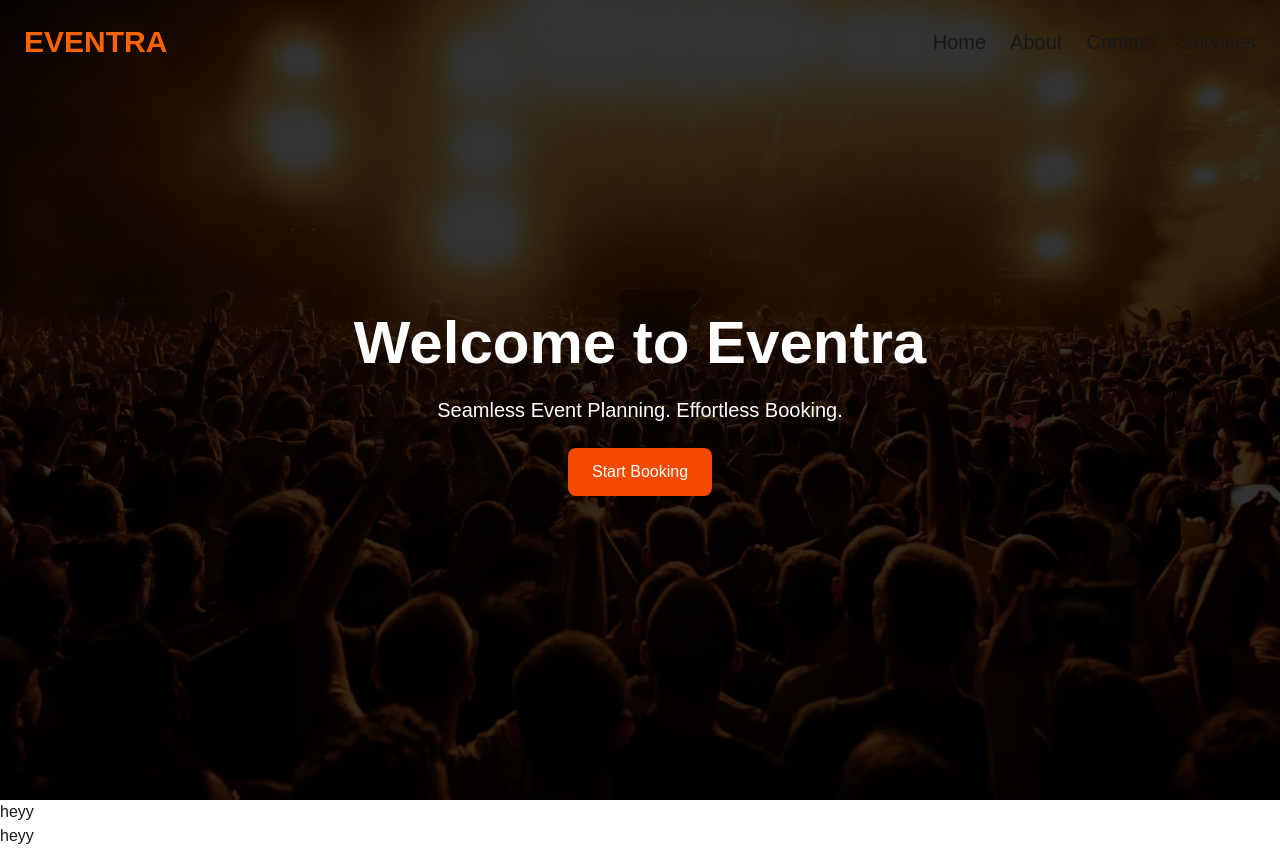
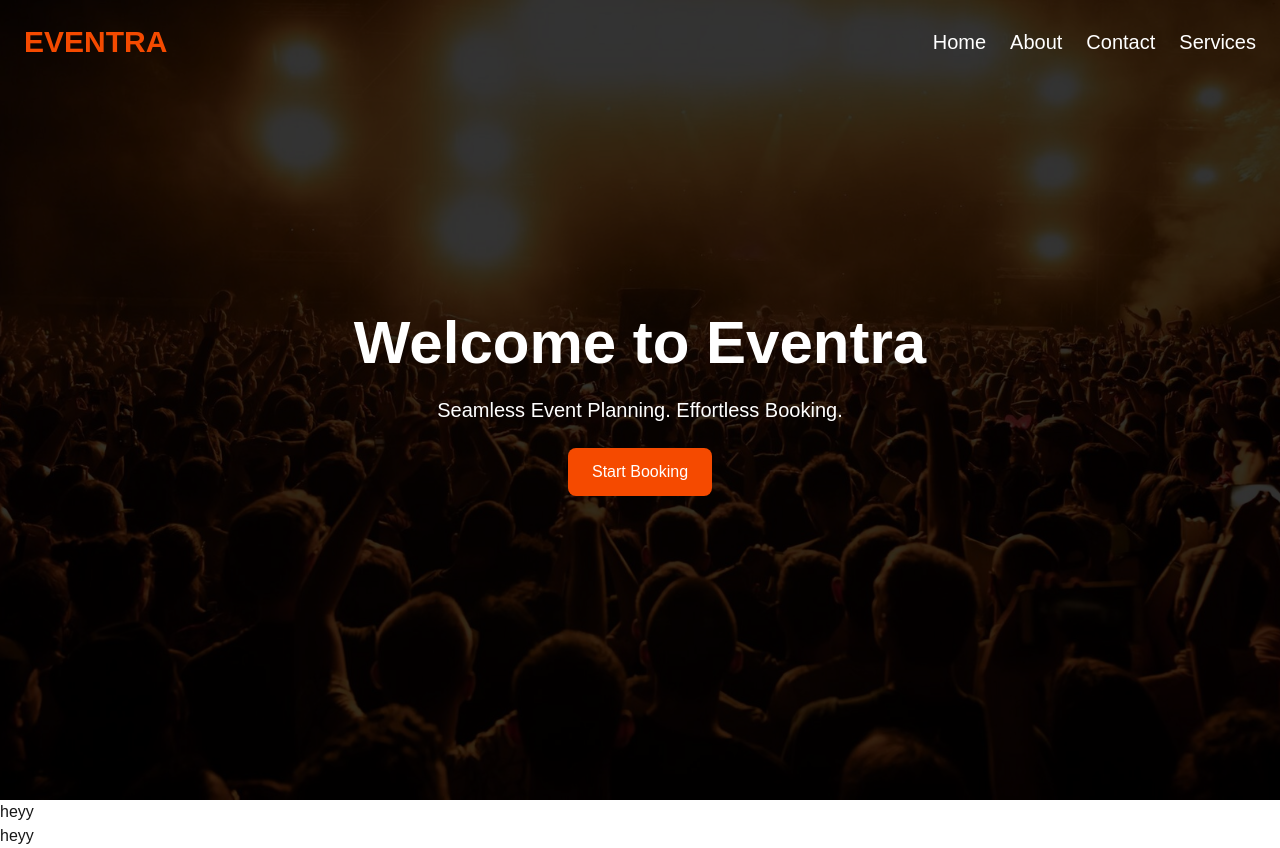
Before and after one commit to Haywhai1/event-booking-nextjs-, a Next.js app: page / in a window 1280 px wide. Built offline with nearby package versions, Linux system fonts and the light colour scheme.

Commit message:
first commit

```diff
--- a/src/app/(landing)/hero/index.tsx
+++ b/src/app/(landing)/hero/index.tsx
@@ -1,12 +1,18 @@
 const Hero = () => {
   return (
-    <section className="relative h-[100vh] bg-cover bg-center">
-      {/* Background Image */}
-      <div className="absolute inset-0 bg-center bg-cover bg-no-repeat bg-scroll bg-[url('/images/hero-img.jpg')]">
+    <section className="relative w-full h-screen overflow-hidden">
+      {/* Background Image as img tag */}
+      <img
+        src="/images/hero-img.jpg"
+        alt="Hero background"
+        className="absolute inset-0 w-full h-full object-cover object-center z-0"
+      />
+
       {/* Dark overlay */}
-        <div className="absolute inset-0 bg-black/80 w-full h-screen">
+      <div className="absolute inset-0 bg-black/80 z-10" />
+
       {/* Hero content */}
-          <div className="relative z-10 flex items-center justify-center h-full px-4 text-center text-white">
+      <div className="relative z-20 flex items-center justify-center h-full px-4 text-center text-white">
         <div className="max-w-2xl">
           <h1 className="text-4xl md:text-6xl font-bold leading-tight">
             Welcome to Eventra
@@ -22,8 +28,6 @@ const Hero = () => {
           </a>
         </div>
       </div>
-        </div>
-      </div>
     </section>
   );
 };
--- a/src/app/layout.tsx
+++ b/src/app/layout.tsx
@@ -11,6 +11,14 @@ const geistMono = Geist_Mono({
   variable: "--font-geist-mono",
   subsets: ["latin"],
 });
+
+// Correct way to handle viewport metadata in Next.js 13+
+export const viewport = {
+  width: "device-width",
+  initialScale: 1,
+  maximumScale: 1,
+  userScalable: "no",
+};
 
 export const metadata: Metadata = {
   title: "Haywhai Event-Booking",
--- a/src/app/shared/navbar/index.tsx
+++ b/src/app/shared/navbar/index.tsx
@@ -5,14 +5,11 @@ import { useState, useEffect } from "react";
 const Navbar = () => {
   const [isSticky, setIsSticky] = useState(false);
   const [isNavOpen, setIsNavOpen] = useState(false);
+
   const handleNav = () => {
     setIsNavOpen(!isNavOpen);
-    if(!isNavOpen){
-      document.body.style.overflow = "hidden"
-    }else{
-      document.body.style.overflow = "scroll"
-    }
-  } // State to manage the mobile menu
+    document.body.style.overflow = !isNavOpen ? "hidden" : "scroll";
+  };
 
   useEffect(() => {
     const handleScroll = () => {
@@ -24,21 +21,18 @@ const Navbar = () => {
 
   return (
     <nav
-      className={`fixed top-0 left-0 w-full z-50 transition-all duration-700 ease-in-out ${
+      className={`fixed top-0 left-0 w-full z-50 ease-in duration-300 ${
         isSticky ? "bg-black/90 shadow-lg" : "bg-transparent"
       }`}
     >
       <div className="max-w-screen-xl mx-auto px-4 py-6 md:px-6">
         <div className="flex items-center justify-between">
-          <a href="#" className="z-20 text-2xl md:text-3xl font-bold text-[#f96306]">
+          <a href="#" className="z-50 text-2xl md:text-3xl font-bold text-orange-600">
             EVENTRA
           </a>
 
-          {/* Hamburger Icon for mobile */}
-          <div
-            className="md:hidden flex items-center z-20"
-            onClick={handleNav} // Toggle menu visibility
-          >
+          {/* Hamburger Icon */}
+          <div className="md:hidden flex items-center z-50" onClick={handleNav}>
             <svg
               xmlns="http://www.w3.org/2000/svg"
               fill="none"
@@ -46,45 +40,32 @@ const Navbar = () => {
               stroke="currentColor"
               className="w-8 h-8 text-white"
             >
-              <path
-                strokeLinecap="round"
-                strokeLinejoin="round"
-                strokeWidth="2"
-                d="M4 6h16M4 12h16M4 18h16"
-              />
+              <path strokeLinecap="round" strokeLinejoin="round" strokeWidth="2" d="M4 6h16M4 12h16M4 18h16" />
             </svg>
           </div>
 
-          {/* Menu List */}
-          <ul
-            className={`md:flex space-x-6 md:text-xl transition-all duration-300 ease-in-out ${
-              isNavOpen
-                ? "absolute top-0 left-0 w-full h-screen bg-black/90 flex flex-col justify-center items-center text-white text-2xl space-y-6"
-                : "hidden"
-            }`}
-          >
-            <li>
-              <a href={"/hero"}className="hover:text-[#f96306]">
-                Home
-              </a>
-            </li>
-            <li>
-              <a href={"/about"}className="hover:text-[#f96306]">
-                About
-              </a>
-            </li>
-            <li>
-              <a href="#services" className="hover:text-[#f96306] ">
-                Contact
-              </a>
-            </li>
-            <li>
-              <a href="#contact" className="hover:text-[#f96306]">
-              Services
-              </a>
-            </li>
+          {/* Desktop Menu */}
+          <ul className="hidden md:flex space-x-6 text-white text-xl">
+            <li><a href="/hero" className="hover:text-[#f96306]">Home</a></li>
+            <li><a href="/about" className="hover:text-[#f96306]">About</a></li>
+            <li><a href="#services" className="hover:text-[#f96306]">Contact</a></li>
+            <li><a href="#contact" className="hover:text-[#f96306]">Services</a></li>
           </ul>
         </div>
+      </div>
+
+      {/* Mobile Menu with transition */}
+      <div
+        className={`fixed top-0 left-0 w-full h-screen bg-black/90 text-white z-40 transform transition-transform duration-300 ease-in-out md:hidden ${
+          isNavOpen ? "translate-x-0" : "-translate-x-full"
+        }`}
+      >
+        <ul className="flex flex-col justify-center items-center h-full space-y-6 text-2xl">
+          <li><a href="/hero" className="hover:text-[#f96306]" onClick={handleNav}>Home</a></li>
+          <li><a href="/about" className="hover:text-[#f96306]" onClick={handleNav}>About</a></li>
+          <li><a href="#services" className="hover:text-[#f96306]" onClick={handleNav}>Contact</a></li>
+          <li><a href="#contact" className="hover:text-[#f96306]" onClick={handleNav}>Services</a></li>
+        </ul>
       </div>
     </nav>
   );
```
Lines whose indentation alone changed are shown as unchanged.
